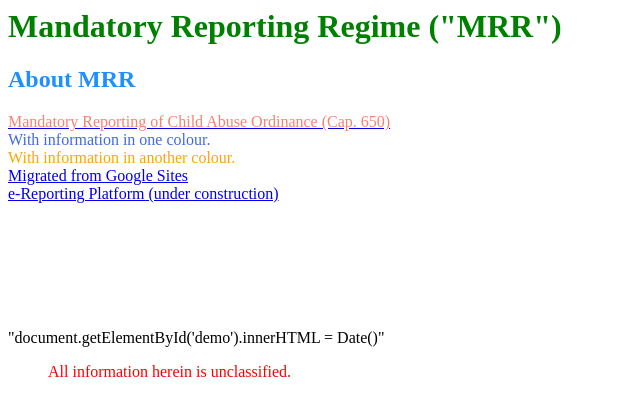
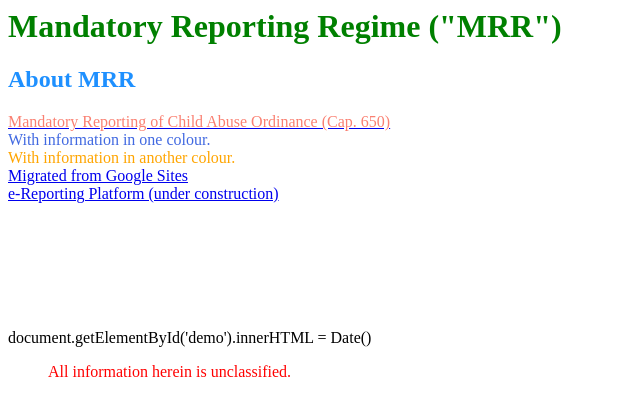
Before and after one commit to absfiled/mrr, a plain HTML site: page index.html in a window 1280 px wide. Shown: the full height of the page, 0-640 px from the left. Drawn offline with Linux system fonts and the light colour scheme.

Commit message:
Update index.html

```diff
--- a/index.html
+++ b/index.html
@@ -18,7 +18,7 @@
 <br>
 <br>
 <br>
-"document.getElementById('demo').innerHTML = Date()"
+document.getElementById('demo').innerHTML = Date()
 <p id="demo"></p>
 <ul><r>All information herein is unclassified.</r></ul>
 </body>
```
